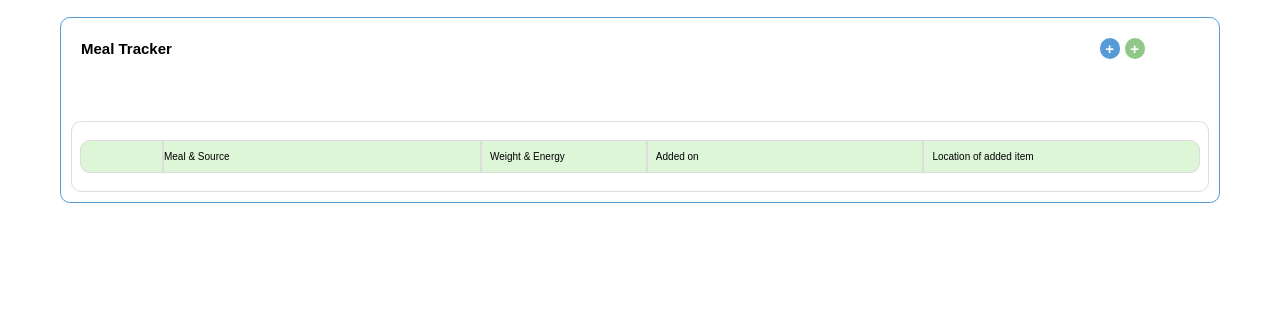
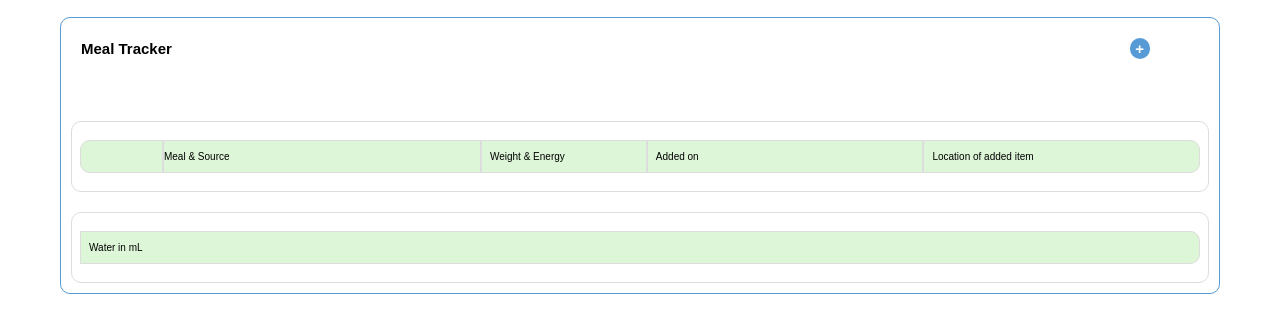
Before and after one commit to seynabhassan/FINAL-PROG, a website: page meal-tracker.html in a window 1280 px wide. Shown: the part 108-440 px from the top of the page. Drawn offline with nearby package versions, Linux system fonts and the light colour scheme; no server answers; a web font is replaced by a local one.

Commit message:
changed looks

```diff
--- a/meal-tracker.html
+++ b/meal-tracker.html
@@ -40,7 +40,6 @@
         Meal Tracker
       </div>
       <div id="pagetitle-right">
-        <div id="greenbutton" onclick="MealConsumption.addMealtracker('liquid')">+</div>
         <p id="bluebutton" onclick="MealConsumption.addMealtracker('Dinner')">+</p>
       </div>
 
@@ -58,6 +57,15 @@
           <tbody id="mtbody">
           </tbody>
         </table>
+          <table id="mttable">
+            <thead>
+              <tr>
+                <th width="20%">Water in mL</th>
+              </tr>
+            </thead>
+            <tbody id="mtbody">
+            </tbody>
+          </table>
       </div>
     </div>
   </div>
```
Also changed, not shown: meal-creator.html (+3 -1 lines).
